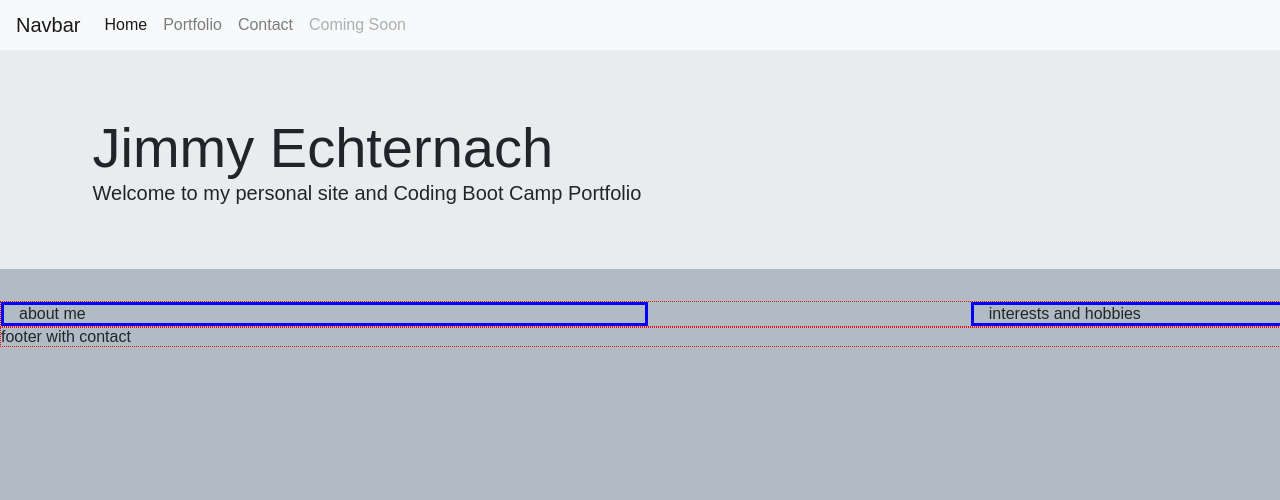
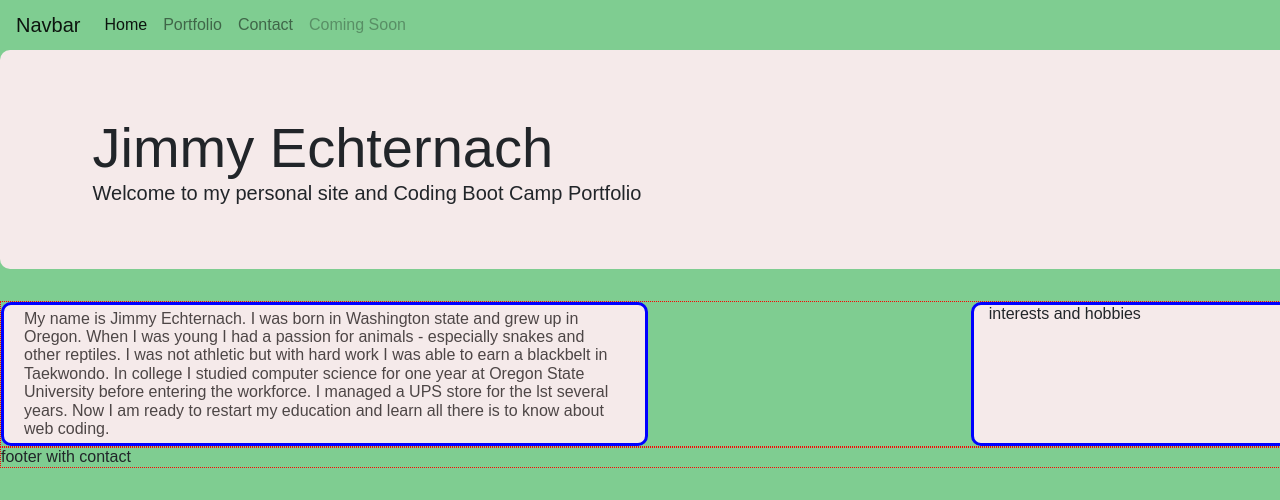
Before and after one commit to TuffLuffJimmy/responsive_design, a plain HTML site: page index.html in a window 1280 px wide. Drawn offline with nearby package versions, Linux system fonts and the light colour scheme.

Commit message:
added rounded corners in CSS, added about me section

```diff
--- a/index.html
+++ b/index.html
@@ -11,7 +11,7 @@
 </head>
 <body>
      <div class="mycontainer">
-          <nav class="row navbar navbar-expand-lg navbar-light bg-light">
+          <nav class="row navbar navbar-expand-lg navbar-light bg-light mynav">
                <a class="navbar-brand" href="#">Navbar</a>
                <button class="navbar-toggler" type="button" data-toggle="collapse" data-target="#navbarNavAltMarkup"
                     aria-controls="navbarNavAltMarkup" aria-expanded="false" aria-label="Toggle navigation">
@@ -26,7 +26,7 @@
                     </div>
                </div>
           </nav>
-          <div class="row jumbotron jumbotron-fluid">
+          <div class="row jumbotron jumbotron-fluid" id="jumbo">
                <div class="container">
                     <h1 class="display-4">Jimmy Echternach</h1>
                     <p class="lead">Welcome to my personal site and Coding Boot Camp Portfolio</p>
@@ -34,7 +34,11 @@
           </div>
           <div class="row justify-content-between myrow">
                <div class="col-6 mycol">
-                    <h1>about me</h1>
+                    <p class="myp">My name is Jimmy Echternach. I was born in Washington state and grew up in Oregon. When I was young I had a passion for
+                    animals - especially snakes and other reptiles. I was not athletic but with hard work I was able to earn a blackbelt in
+                    Taekwondo. In college I studied computer science for one year at Oregon State University before entering the workforce.
+                    I managed a UPS store for the lst several years. Now I am ready to restart my education and learn all there is to know
+                    about web coding.</p>
                </div>
                <div class="col-3 mycol">
                     <h1>interests and hobbies</h1>
--- a/style.css
+++ b/style.css
@@ -1,5 +1,13 @@
+/*
+          color palette
+     dark grey      - #4D4646;
+     medium grey    - #5B5656;
+     seafoam        - #7FCD91;
+     light grey     - #F5EAEA;
+*/
+
 body {
-     background-color: rgb(177, 187, 197);
+     background-color: #7FCD91;
      margin-left: 15px;
 }
 
@@ -9,7 +17,22 @@ body {
 }
 
 .mynav {
-     background-color: rgb(124, 142, 160);
+     background-color: #7FCD91 !important;
+     color: #4d4646 !important;
+}
+
+#jumbo {
+     background-color: #F5EAEA;
+     border-radius: 10px;
+     -webkit-border-radius: 10px;
+     -moz-border-radius: 10px;
+     -ms-border-radius: 10px;
+     -o-border-radius: 10px;
+}
+
+.myp {
+     padding: 5px;
+     color: #4D4646;
 }
 
 .myrow {
@@ -17,5 +40,11 @@ body {
 }
 
 .mycol {
+     background-color: #F5EAEA;
      border: 3px solid blue;
+     border-radius: 10px;
+     -webkit-border-radius: 10px;
+     -moz-border-radius: 10px;
+     -ms-border-radius: 10px;
+     -o-border-radius: 10px;
 }
```
